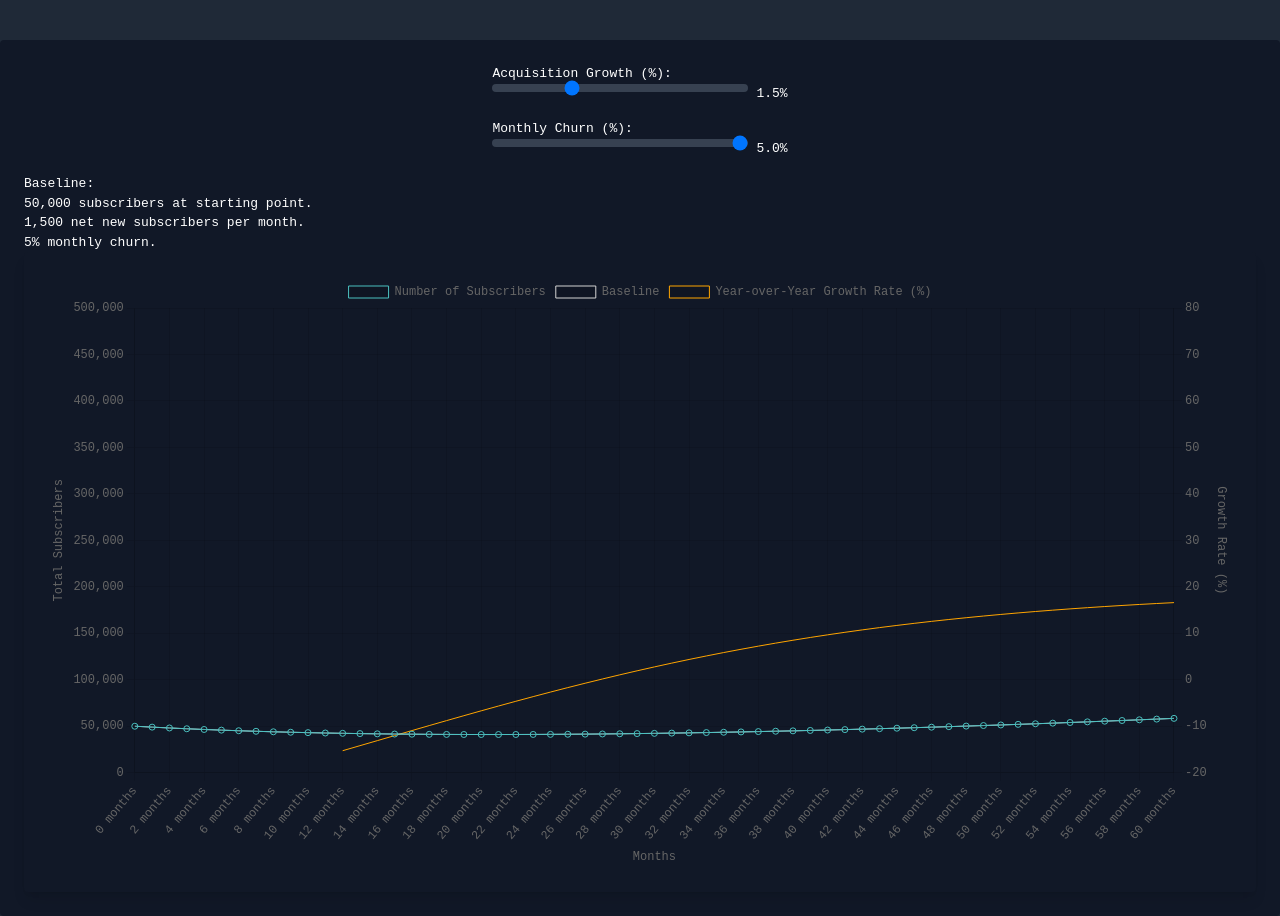
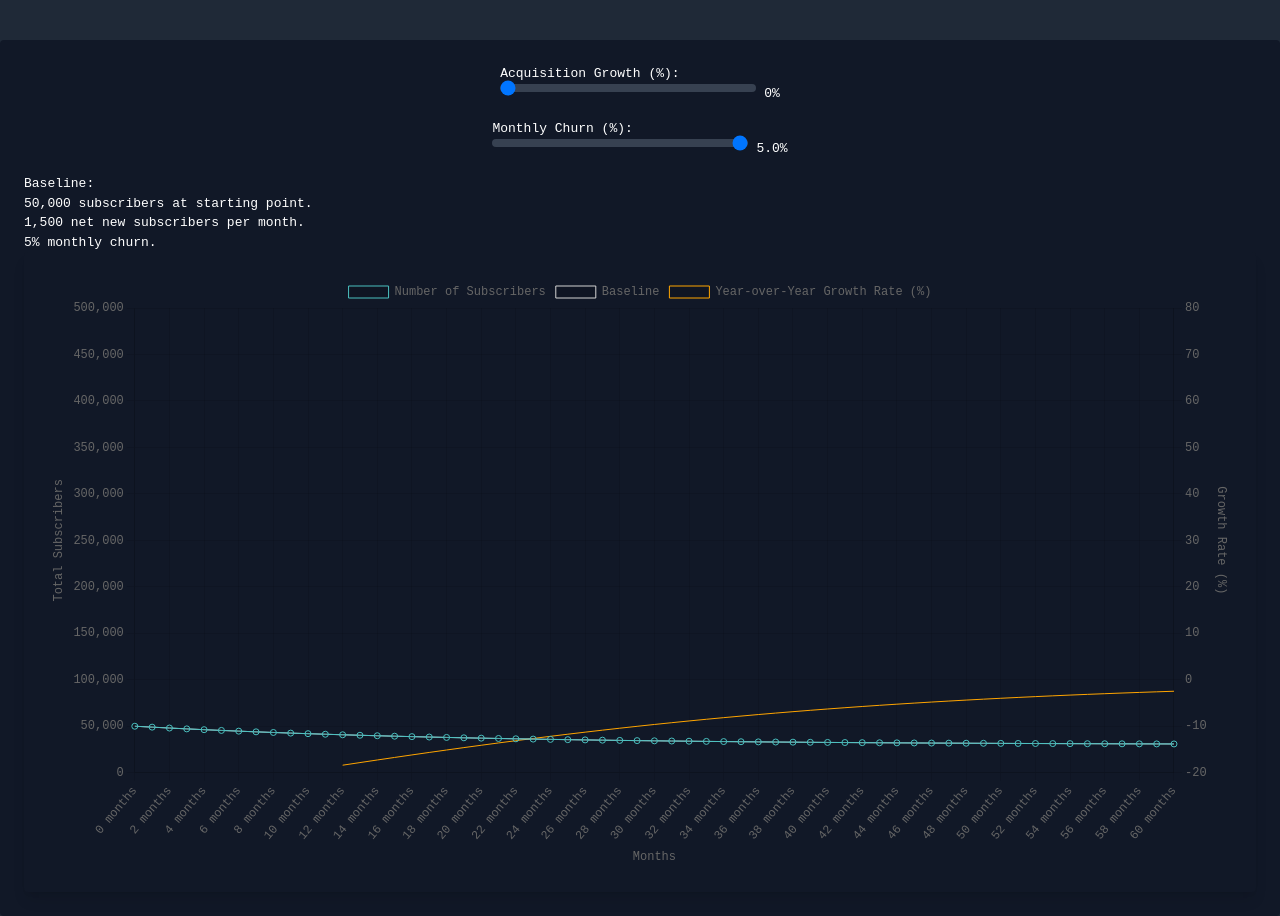
Before and after one commit to p3ob7o/saas-subscriber-simulation, a website: page public/index.html in a window 1280 px wide. Drawn offline with nearby package versions, Linux system fonts and the light colour scheme.

Commit message:
Baseline to current situation

```diff
--- a/public/index.html
+++ b/public/index.html
@@ -12,8 +12,8 @@
         <div class="flex flex-col mb-4">
             <label>Acquisition Growth (%):</label>
             <div class="flex">
-                <input type="range" class="slider bg-gray-700 appearance-none h-2 w-64 rounded-full" id="acquisitionGrowth" min="0" max="5" step="0.1" value="1.5" oninput="updateAcquisitionOutput(); updateChart();" />
-                <output class="ml-2" id="acquisitionOutput">1.5</output>%
+                <input type="range" class="slider bg-gray-700 appearance-none h-2 w-64 rounded-full" id="acquisitionGrowth" min="0" max="5" step="0.1" value="0" oninput="updateAcquisitionOutput(); updateChart();" />
+                <output class="ml-2" id="acquisitionOutput">0</output>%
             </div>
         </div>
         <div class="flex flex-col mb-4">
--- a/public/src/script.js
+++ b/public/src/script.js
@@ -16,7 +16,6 @@ function calculateBaselineSubscribers() {
   let newSubscribers = 1500;
 
   for (let i = 1; i <= 60; i++) {
-      newSubscribers += newSubscribers * (1.5 / 100);
       let churningSubscribers = subscribers[i - 1] * (5 / 100);
       subscribers[i] = subscribers[i - 1] + newSubscribers - churningSubscribers;
   }
```
